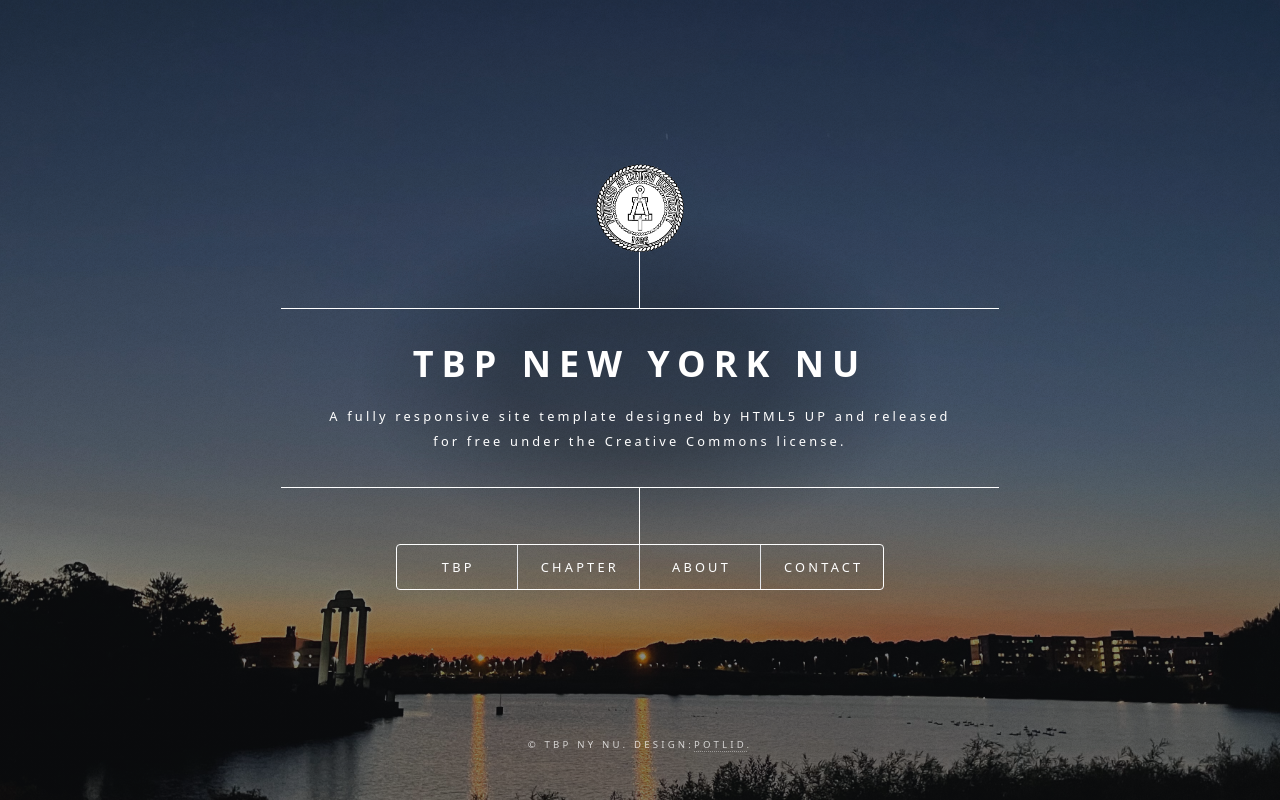
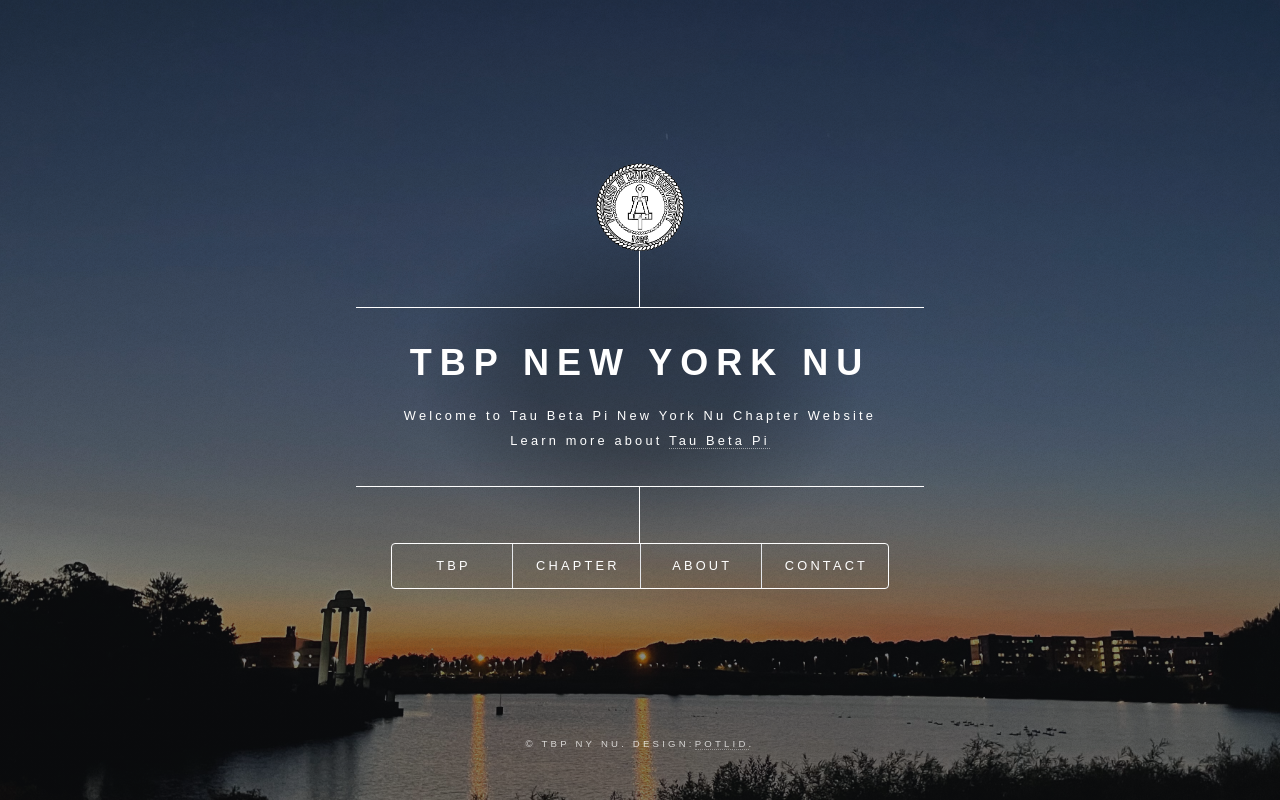
Before and after one commit to PotLid/tbp-ny-nu, a Next.js app: page / in a window 1280 px wide. Built offline with nearby package versions, Linux system fonts and the light colour scheme.

Commit message:
fix styles issues

```diff
--- a/pages/index.tsx
+++ b/pages/index.tsx
@@ -21,8 +21,8 @@
                             TBP New York Nu
                         </h1>
                         <p className="text-[.8rem] leading-[2] tracking-[.2rem]">
-                            A fully responsive site template designed by <a href="https://html5up.net">HTML5 UP</a> and released<br />
-                            for free under the <a href="https://html5up.net/license">Creative Commons</a> license.
+                            Welcome to Tau Beta Pi New York Nu Chapter Website<br />
+                            Learn more about <a className="custom-anchor" href="https://html5up.net">Tau Beta Pi</a>
                         </p>
                     </div>
                 </div>
--- a/styles/globals.css
+++ b/styles/globals.css
@@ -35,6 +35,11 @@
         text-transform: uppercase;
         letter-spacing: .2rem;
         font-size: 0.8rem;
+        transition: color .2s ease-in-out,background-color .2s ease-in-out,border-bottom-color .2s ease-in-out;
+    }
+
+    .landing-nav-link:hover {
+        background-color: rgba(255,255,255,0.075);
     }
 
 }
@@ -42,3 +47,11 @@
 html, body {
     min-width: 320px;
 }
+
+body, input, select, textarea {
+    color: #fff;
+    font-family: "Source Sans Pro",sans-serif;
+    font-weight: 300;
+    font-size: 1rem;
+    line-height: 1.65;
+}
```
